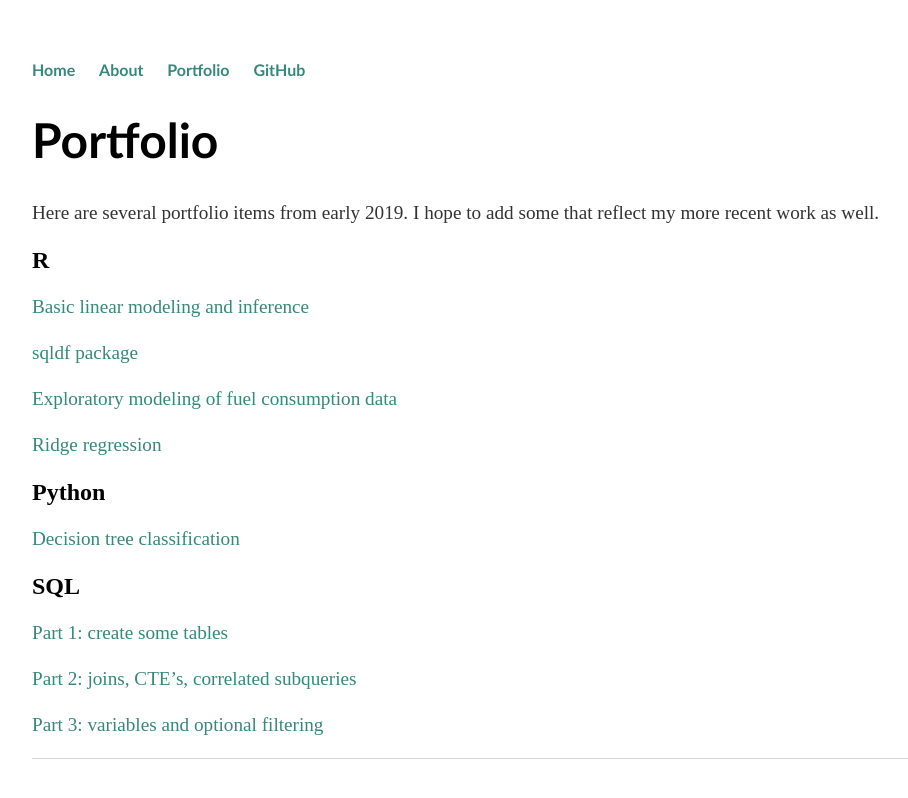
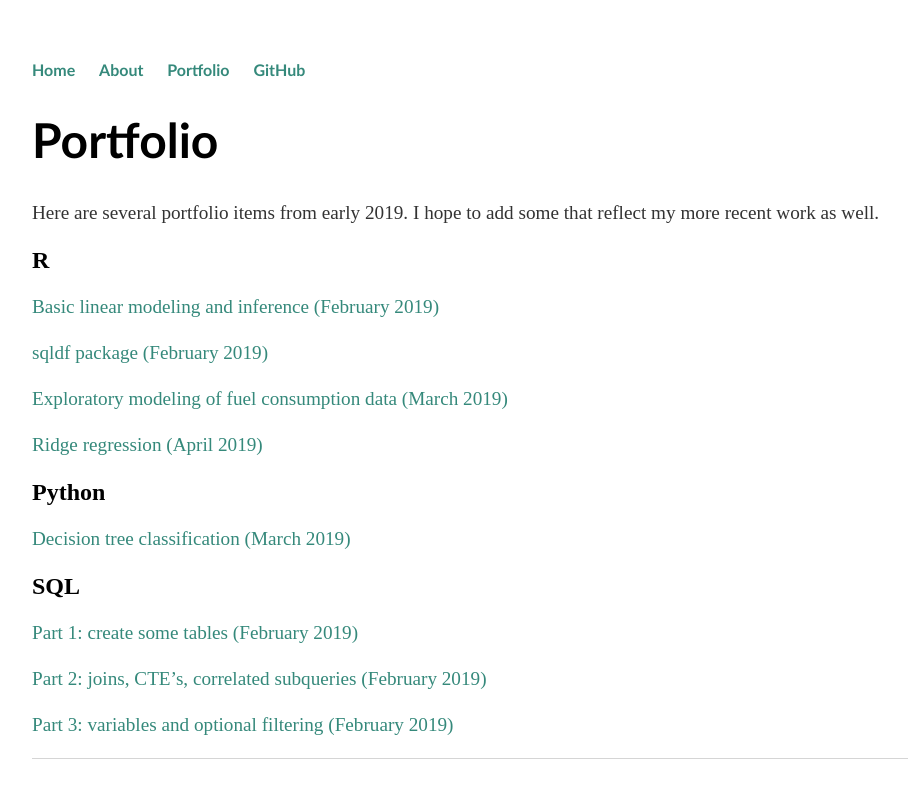
Before and after one commit to dmgrogers/dmgrogers.github.io, a Jekyll site: the page built from portfolio.md, in a window 1280 px wide. Shown: the top 798 px of the page, without its empty margins (160-1068 px from the left). Built offline with Jekyll 4.4.1, drawn with Linux system fonts in a browser that asks for light colours.

Commit message:
Added dates

```diff
--- a/portfolio.md
+++ b/portfolio.md
@@ -10,20 +10,20 @@
 
 R
 ---
-[Basic linear modeling and inference](../portfolio/2019-02-09-R-basic-linear-modeling-and-inference)
+[Basic linear modeling and inference (February 2019)](../portfolio/2019-02-09-R-basic-linear-modeling-and-inference)
 
-[sqldf package](../portfolio/2019-02-24-R-sqldf-package.html)
+[sqldf package (February 2019)](../portfolio/2019-02-24-R-sqldf-package.html)
 
-[Exploratory modeling of fuel consumption data](../portfolio/2019-03-02-R-modeling-fuel-consumption.html)
+[Exploratory modeling of fuel consumption data (March 2019)](../portfolio/2019-03-02-R-modeling-fuel-consumption.html)
 
-[Ridge regression](../portfolio/2019-04-03-R-ridge-regression.html)
+[Ridge regression (April 2019)](../portfolio/2019-04-03-R-ridge-regression.html)
 
 
 
 
 Python
 ---
-[Decision tree classification](../portfolio/2019-03-13-Py-decision-tree.html)
+[Decision tree classification (March 2019)](../portfolio/2019-03-13-Py-decision-tree.html)
 
 
 
@@ -31,8 +31,8 @@
 SQL
 ---
 
-[Part 1: create some tables](../portfolio/2019-02-24-SQL-create-scheduling-example-tables)
+[Part 1: create some tables (February 2019)](../portfolio/2019-02-24-SQL-create-scheduling-example-tables)
 
-[Part 2: joins, CTE's, correlated subqueries](../portfolio/2019-02-24-SQL-joins-ctes-correlated-subqueries)
+[Part 2: joins, CTE's, correlated subqueries (February 2019)](../portfolio/2019-02-24-SQL-joins-ctes-correlated-subqueries)
 
-[Part 3: variables and optional filtering](../portfolio/2019-02-24-SQL-variables-optional-filtering)
+[Part 3: variables and optional filtering (February 2019)](../portfolio/2019-02-24-SQL-variables-optional-filtering)
```
